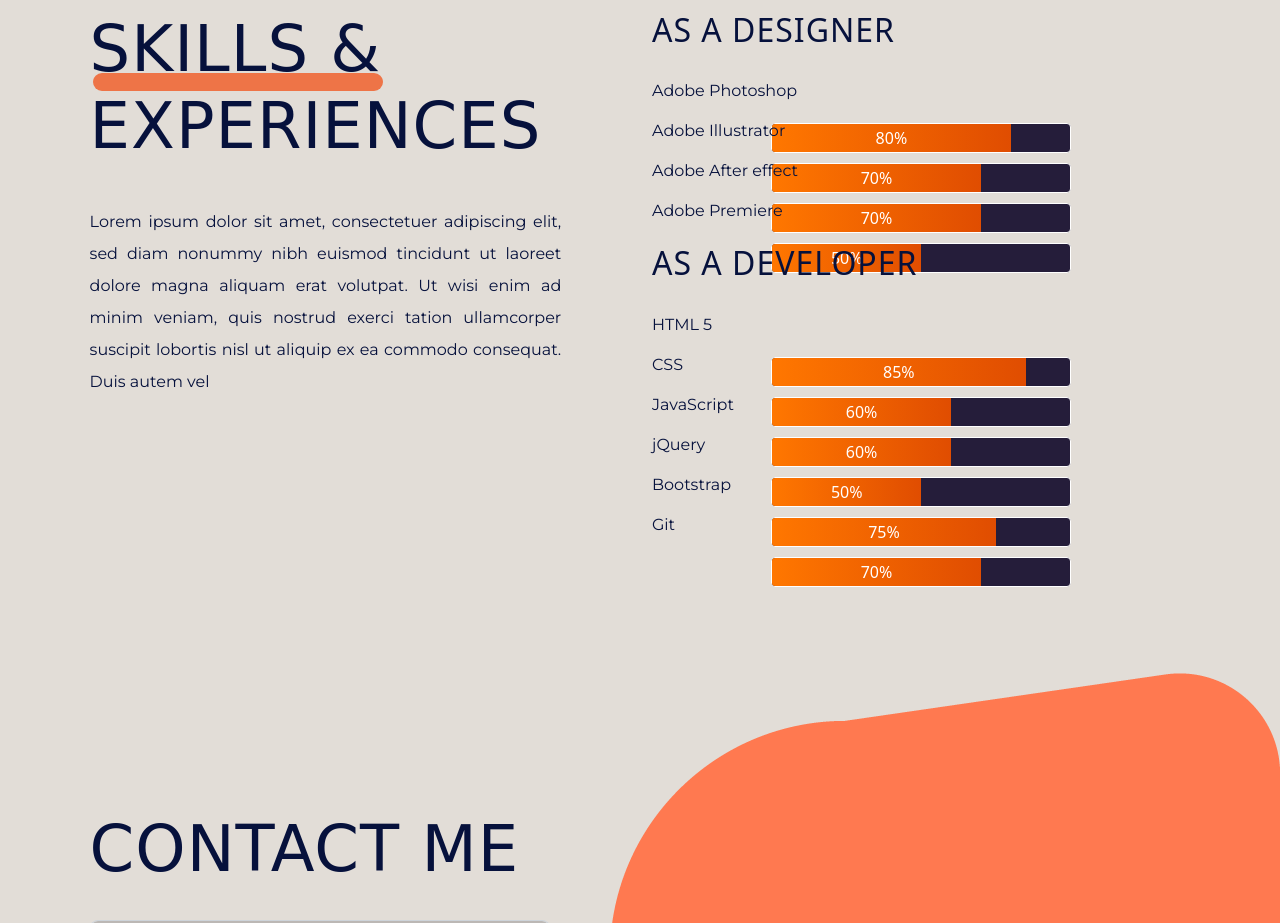
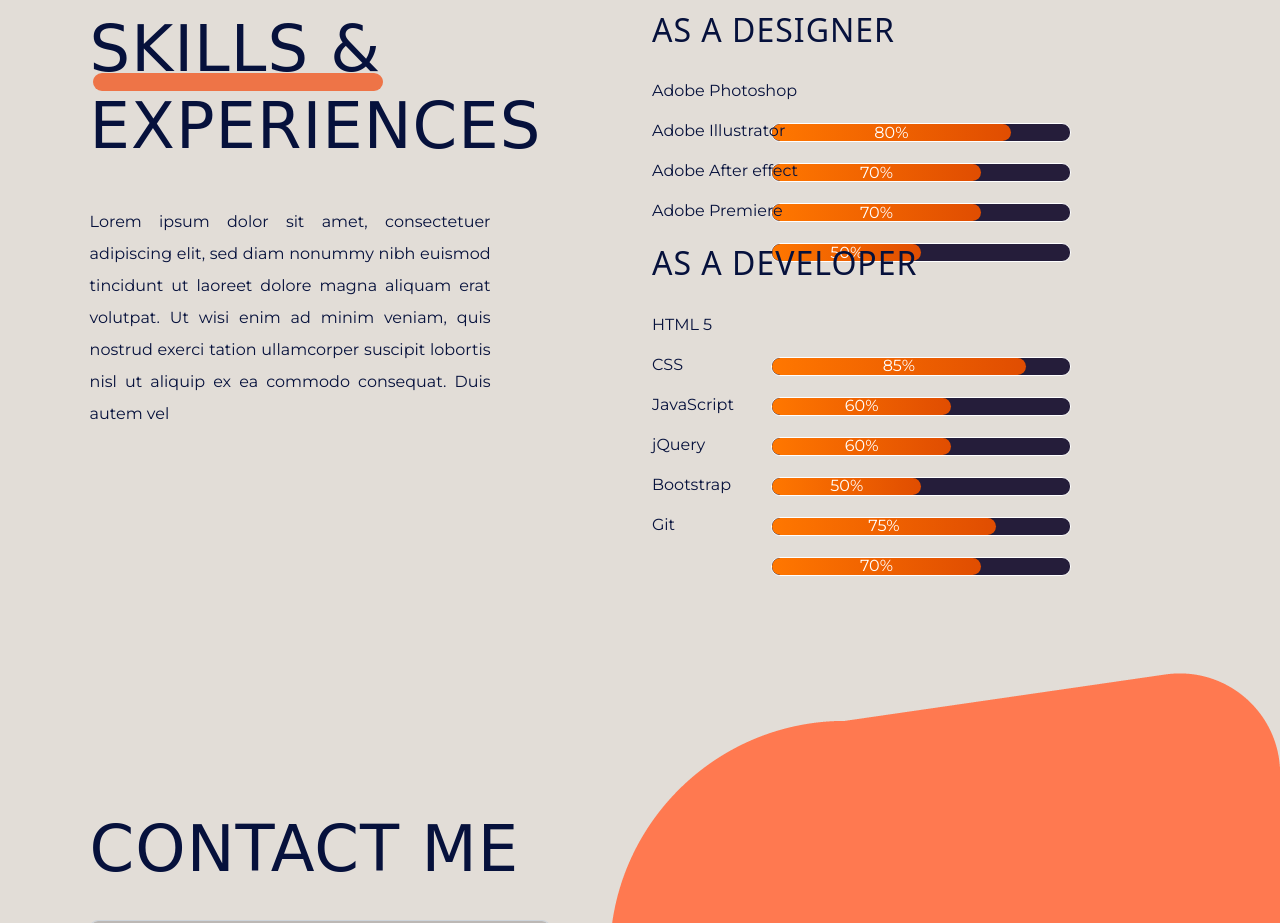
Before and after one commit to Parisa7422/Portfolio, a website: page index.html in a window 1280 px wide. Shown: the part 1700-2623 px from the top of the page. Drawn offline with nearby package versions, Linux system fonts and the light colour scheme; a web font is replaced by a local one.

Commit message:
Complete progress bar design

```diff
--- a/index.html
+++ b/index.html
@@ -87,7 +87,8 @@
             <div class="col-lg-6 skill-padding">
                 <h2>Skills & Experiences</h2>
                 <div class="title-shape"></div>
-                <p>Lorem ipsum dolor sit amet, consectetuer adipiscing elit, sed diam nonummy nibh euismod
+                <p class="skill-description">Lorem ipsum dolor sit amet, consectetuer adipiscing elit, sed diam nonummy
+                    nibh euismod
                     tincidunt ut laoreet dolore magna aliquam erat volutpat. Ut wisi enim ad minim veniam, quis
                     nostrud exerci tation ullamcorper suscipit lobortis nisl ut aliquip ex ea commodo consequat.
                     Duis autem vel </p>
--- a/public/css/styles.css
+++ b/public/css/styles.css
@@ -218,6 +218,10 @@
     padding: 7% 7%;
 }
 
+.skill-description {
+    padding-right: 15%;
+}
+
 .developer-skill {
 
     margin-top: 5%
@@ -334,16 +338,20 @@
 
 
 .progress {
-    height: 30px;
+    height: 19px;
     width: 300px;
     border: 0.5px solid #fff;
     margin: auto;
     padding: 0;
+    border-radius: 9px;
     background-color: #251D3A;
 
 }
 
 .progress-done {
+    font-family: 'Montserrat', sans-serif;
+    font-weight: 500;
+    border-radius: 9px;
     height: 100%;
     background: linear-gradient(to left, #E04D01, #FF7700);
     box-shadow: 0 3px -5px #E04D01, 0 2px 5px #E04D01;
```
